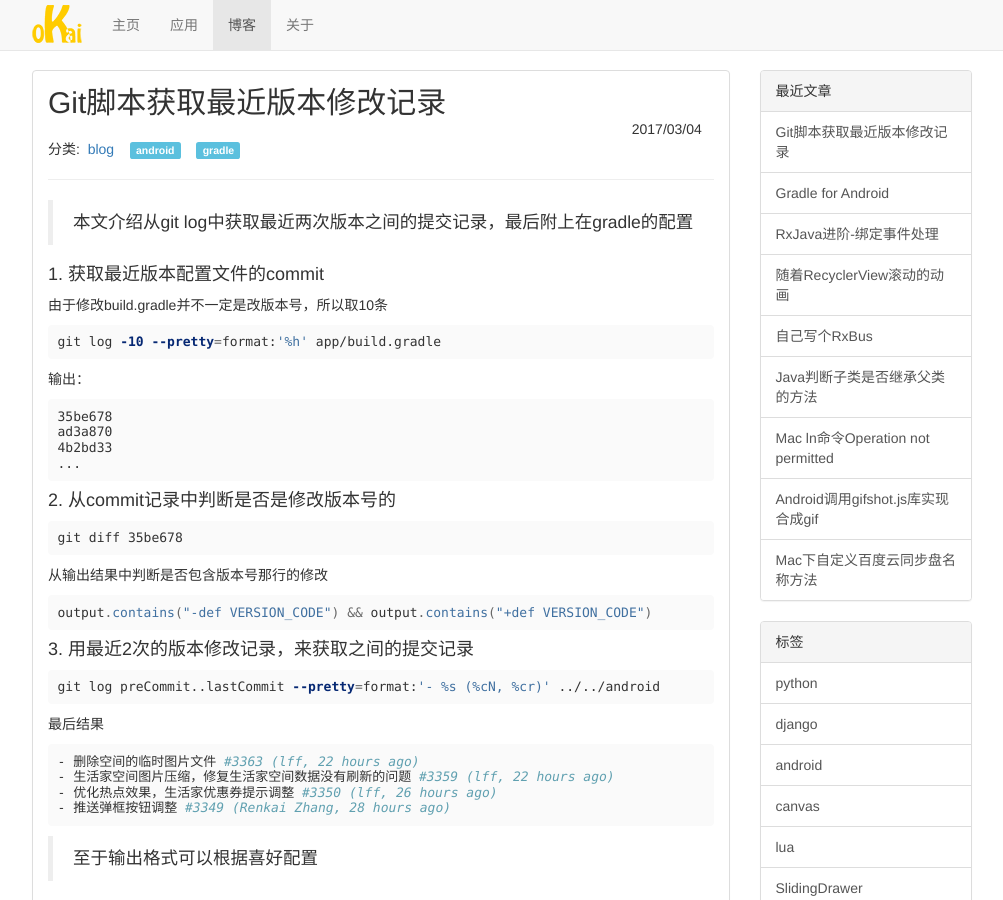
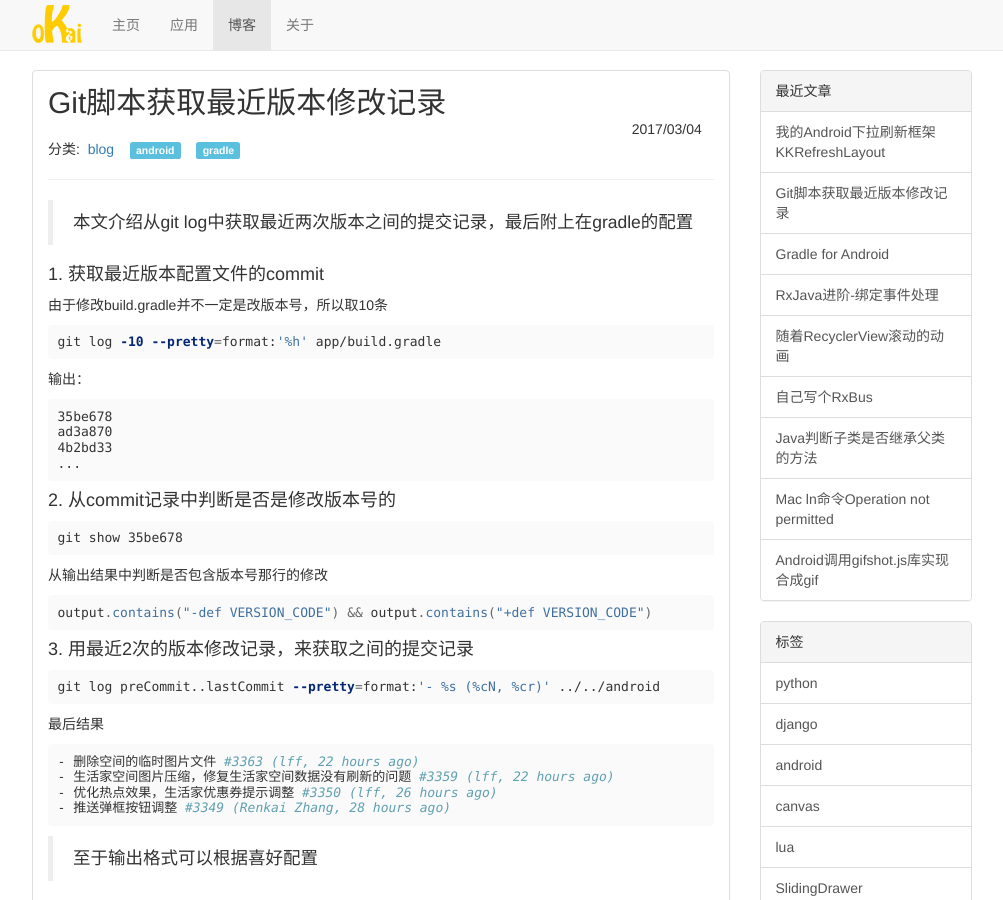
Before and after one commit to 0kai/0kai.github.io, a Jekyll site: the page built from _posts/blog/2017/2017-03-04-54-use-git-get-version-log.md, in a window 1280 px wide and 900 px high. Shown: the whole window, without its empty margins (138-1141 px from the left). Built offline with Jekyll 4.4.1, drawn with Linux system fonts in a browser that asks for light colours; comment, search, counter and statistics services are not loaded; some of the changed lines change nothing that is shown; some of the changed text lies outside the part shown.

Commit message:
下拉刷新文章、更换评论框架 (#12)

````diff
--- a/_layouts/blog.html
+++ b/_layouts/blog.html
@@ -44,23 +44,17 @@
     </ul>
 </nav>
 
-<!-- 多说评论框 start -->
-<div class="ds-thread" data-thread-key="blog_{{page.blogId}}" data-title="{{page.title}}" data-url="{{ site.url }}{{page.url}}"></div>
+<!-- 网易云跟帖 -->
+<div id="cloud-tie-wrapper" class="cloud-tie-wrapper"></div>
+<script>
+  var cloudTieConfig = {
+    url: document.location.href,
+    sourceId: "",
+    productKey: "77bdc153982248118bd327a4ab70276f",
+    target: "cloud-tie-wrapper"
+  };
+</script>
+<script src="https://img1.cache.netease.com/f2e/tie/yun/sdk/loader.js"></script>
 
 <!-- Baidu Share -->
 <script>window._bd_share_config={"common":{"bdSnsKey":{},"bdText":"","bdMini":"2","bdMiniList":false,"bdPic":"","bdStyle":"0","bdSize":"16"},"slide":{"type":"slide","bdImg":"3","bdPos":"right","bdTop":"100"}};with(document)0[(getElementsByTagName('head')[0]||body).appendChild(createElement('script')).src='http://bdimg.share.baidu.com/static/api/js/share.js?v=89860593.js?cdnversion='+~(-new Date()/36e5)];</script>
-
-<script type="text/javascript">
-<!-- 多说公共JS代码 start (一个网页只需插入一次) -->
-var duoshuoQuery = {short_name:"0kai"};
-    (function() {
-        var ds = document.createElement('script');
-        ds.type = 'text/javascript';ds.async = true;
-        ds.src = (document.location.protocol == 'https:' ? 'https:' : 'http:') + '//static.duoshuo.com/embed.js';
-        ds.charset = 'UTF-8';
-        (document.getElementsByTagName('head')[0]
-         || document.getElementsByTagName('body')[0]).appendChild(ds);
-    })();
-<!-- 多说公共JS代码 end -->
-
-</script>
--- a/_posts/blog/2017/2017-03-04-54-use-git-get-version-log.md
+++ b/_posts/blog/2017/2017-03-04-54-use-git-get-version-log.md
@@ -29,7 +29,7 @@
 #### 2. 从commit记录中判断是否是修改版本号的
 
 ``` bash
-git diff 35be678
+git show 35be678
 ```
 
 从输出结果中判断是否包含版本号那行的修改
@@ -95,7 +95,7 @@
     def preCommit
     for(def line : buildLogs) {
         line = line.replace("'", "")
-        def log = getExecValue(["git", "diff", line])
+        def log = getExecValue(["git", "show", line])
         if (isVersionChanged(log)) {
             if (lastCommit == null) {
                 lastCommit = line
--- /dev/null
+++ b/_posts/blog/2017/2017-03-29-55-android-kk-refresh-layout.md
@@ -0,0 +1,173 @@
+---
+title: 我的Android下拉刷新框架KKRefreshLayout
+layout: blog
+categories: blog
+tags: android refreshlayout
+blogId: 55
+---
+{% capture media_path %}{{site.media}}/blog/{{page.blogId}}{% endcapture %}
+
+# KKRefreshLayout
+[git](https://github.com/0kai/KKRefreshLayout), 喜欢的话来个star吧
+
+> 一个下拉刷新框架。已有很多开源刷新工具，但是还找到一个方便自定义，可扩展的。所以自己造个轮子。
+还是先写个中文文档就好了.
+- 支持自定义下拉/上拉动画
+- 支持无数据时上拉显示"没有更多"(可自定义)
+- 支持显示满屏的加载动画（如首次没有数据的动画）
+- 支持滑动到底部，自动加载
+- 支持横向/纵向刷新
+
+
+## Set-up
+
+Gradle:
+```groovy
+compile 'net.z0kai:kkrefreshlayout:0.2.1'
+```
+or Maven:
+```xml
+<dependency>
+  <groupId>net.z0kai</groupId>
+  <artifactId>kkrefreshlayout</artifactId>
+  <version>0.2.1</version>
+  <type>pom</type>
+</dependency>
+```
+### Demo [apk下载](https://github.com/0kai/KKRefreshLayout)
+目前遇到的使用案例大部分都会添加到demo中
+- 各种动画刷新
+- 第一次进入页面没数据需要一个加载动画
+- 横向弹性跳转更多页面
+- 页面上下拉弹性滑动（像iOS弹性效果）
+- 如微信各种中心也，一半图片下拉回弹效果
+
+### 使用方式
+推荐自己集成于KKRefreshLayout如下(全局使用)，然后可以自定义刷新样式。若不继承则使用默认样式。
+
+```java
+/**
+ * Created by Z_0Kai on 16/9/30.
+ * APP封装新控件,请尽量不要使用到原来刷新控件的接口,封装后方便替换
+ */
+public class AppRefreshLayout extends KKRefreshLayout {
+
+    private AppRefreshLayoutListener mListener;
+
+    public AppRefreshLayout(Context context) {
+        this(context, null);
+    }
+
+    public AppRefreshLayout(Context context, AttributeSet attrs) {
+        super(context, attrs);
+    }
+
+    public void startRefresh() {
+        super.startRefresh();
+    }
+
+    public void startLoadMore() {
+        super.startLoadMore();
+    }
+
+    public void finishRefresh() {
+        super.finishRefresh();
+    }
+
+    public void finishLoadMore() {
+        super.finishLoadMore();
+    }
+
+    public void setRefreshEnable(boolean enable) {
+        super.setRefreshEnable(enable);
+    }
+
+    public void setLoadMoreEnable(boolean enable) {
+        super.setLoadMoreEnable(enable);
+    }
+
+    public interface AppRefreshLayoutListener {
+        void onRefresh();
+
+        void onLoadMore();
+    }
+
+    public static class AppRefreshLayoutAdapter implements AppRefreshLayoutListener {
+        public void onRefresh() {
+        }
+
+        public void onLoadMore() {
+        }
+    }
+
+    public void setRefreshLayoutListener(AppRefreshLayoutListener listener) {
+        mListener = listener;
+
+        super.setRefreshListener(new KKRefreshListener() {
+            @Override
+            public void onRefresh() {
+                if (mListener != null) {
+                    mListener.onRefresh();
+                }
+            }
+
+            @Override
+            public void onLoadMore() {
+                if (mListener != null) {
+                    mListener.onLoadMore();
+                }
+            }
+        });
+    }
+
+    /**
+     * @hide
+     * @deprecated
+     */
+    @Override
+    public void setRefreshListener(KKRefreshListener listener) {
+        super.setRefreshListener(listener);
+    }
+}
+
+```
+
+- ```obtainHeaderView``` 自定义顶部刷新样式
+- ```obtainFooterView``` 自定义上拉样式
+- ```obtainPageView``` 自定义页面刷新样式（无默认）
+
+### 也可以在界面create的时候单独设置
+- ```setHeadView``` 设置下拉刷新样式
+- ```setFooterView``` 设置上拉加载样式
+- ```setPageView``` 设置页面加载效果
+
+
+### 布局
+```xml
+<net.z0kai.kkrefreshlayout.KKRefreshLayout
+    android:id="@+id/refreshLayout"
+    android:layout_width="match_parent"
+    android:layout_height="match_parent"
+    app:rlLoadMoreEnable="true">
+    // one child view
+</net.z0kai.kkrefreshlayout.KKRefreshLayout>
+```
+
+### 布局中设置属性
+- ```app:rlOrientation="horizontal/vertical"``` 横向纵向刷新
+- ```app:rlRefreshEnable="true/false"``` 是否可下拉刷新
+- ```app:rlLoadMoreEnable="true/false"``` 是否加载更多
+-
+
+### Listener
+```java
+onRefresh()
+onLoadMore()
+```
+
+## 贡献你的刷新样式
+> 欢迎提交自定义的Header/Footer/PageView到demo中，添加class到
+[AppConfigs.java](https://github.com/0kai/KKRefreshLayout/blob/master/app/src/main/java/net/z0kai/kkrefreshlayout_demo/AppConfigs.java)
+
+
+### 详情请看[github](https://github.com/0kai/KKRefreshLayout)
````
